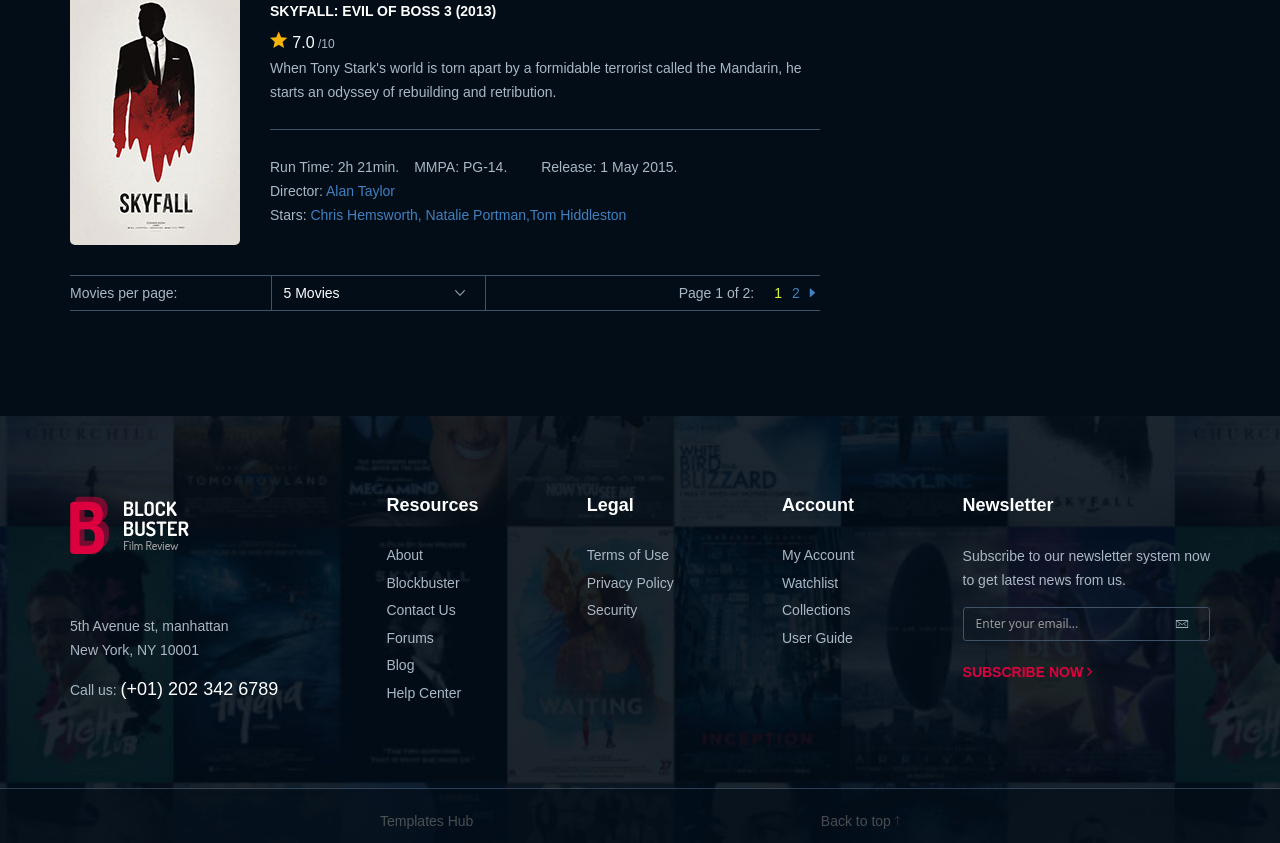
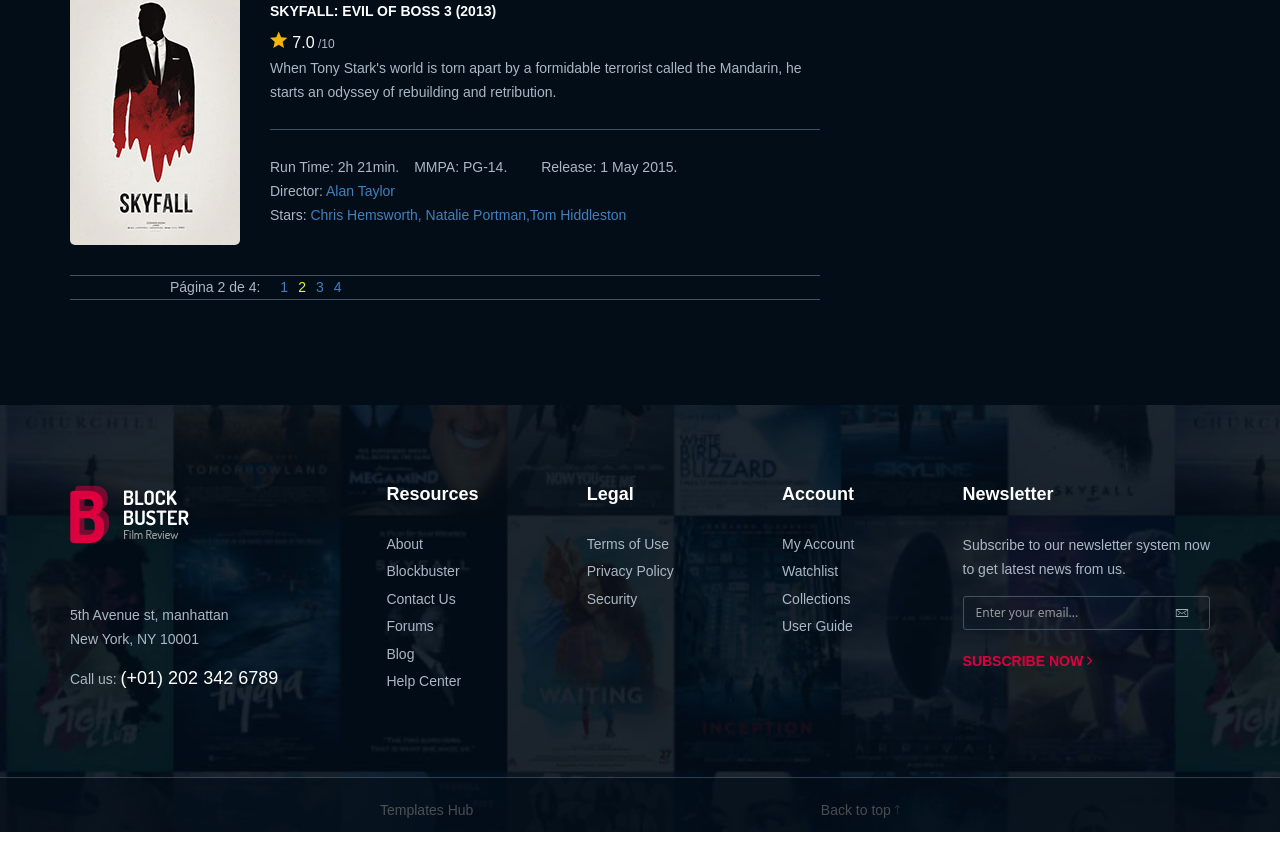
Before and after one commit to leradaniel/web-de-peliculas, a React (Create React App) app: page / in a window 1280 px wide. Shown: the part 4617-5460 px from the top of the page. Built offline with nearby package versions, Linux system fonts and the light colour scheme.

Commit message:
Agregar funcionalidad - Componente para la paginacion

```diff
--- a/src/App.js
+++ b/src/App.js
@@ -1,6 +1,7 @@
 import "./App.css";
 import Pelicula from "./Pelicula";
 import PageWrapper from "./PageWrapper";
+import Paginacion from "./Paginacion";
 import PeliculasJson from "./peliculas.json";
 
 function App() {
@@ -23,6 +24,8 @@
           ></Pelicula>
         );
       })}
+
+      <Paginacion pagina={2} total={4} onChange={(pagina) => alert(pagina) }/>
     </PageWrapper>
   );
 }
--- a/src/PageWrapper.js
+++ b/src/PageWrapper.js
@@ -409,23 +409,7 @@
 
               {props.children}
 
-              <div className="topbar-filter">
-                <label>Movies per page:</label>
-                <select>
-                  <option value="range">5 Movies</option>
-                  <option value="saab">10 Movies</option>
-                </select>
-                <div className="pagination2">
-                  <span>Page 1 of 2:</span>
-                  <a className="active" href="#">
-                    1
-                  </a>
-                  <a href="#">2</a>
-                  <a href="#">
-                    <i className="ion-arrow-right-b"></i>
-                  </a>
-                </div>
-              </div>
+
             </div>
             <div className="col-md-4 col-sm-12 col-xs-12">
               <div className="sidebar">
--- /dev/null
+++ b/src/Paginacion.js
@@ -0,0 +1,38 @@
+function Paginacion(props) {
+  //Función flecha para crear los links de las páginas:
+  const getPaginas = () => {
+    //Array que va a tener los links.
+    const paginas = [];
+    //Bucle según la cantidad total de páginas:
+    for (let i = 0; i < props.total; i++) {
+      //Numero de pagina real:
+      let pagina = i + 1;
+      //En cada bucle, se pushea un elemento de tipo link.
+      //Cada link tiene la propiedad de llama a la función onChange cuando se le hace click.
+      //Se usa un if ternario para verificar si el link corresponde a la página actual:
+      paginas.push(
+        <a
+          onClick={() => props.onChange(pagina)}
+          className={props.pagina === pagina ? "active" : ""}
+        >
+          {pagina}
+        </a>
+      );
+    }
+    //Se devuelve el array con los links
+    return paginas;
+  };
+
+  return (
+    <div className="topbar-filter">
+      <div className="pagination2">
+        <span>
+          Página {props.pagina} de {props.total}:
+        </span>
+        {/* Esto llama a la función que devuelve los links de las páginas y lo muestra: */}
+        {getPaginas()}
+      </div>
+    </div>
+  );
+}
+export default Paginacion;
```
